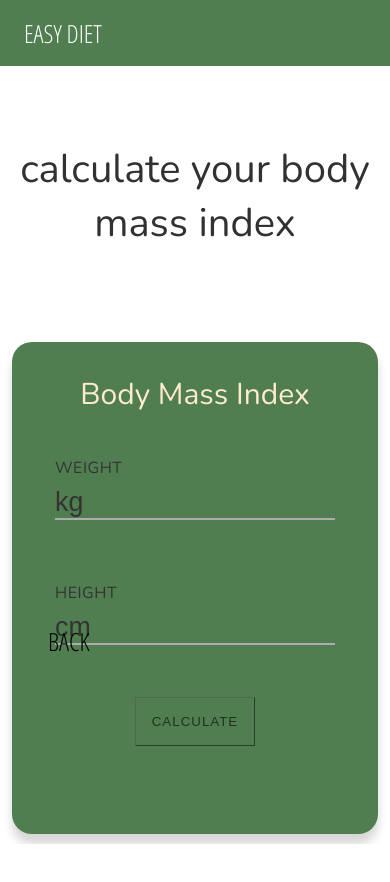
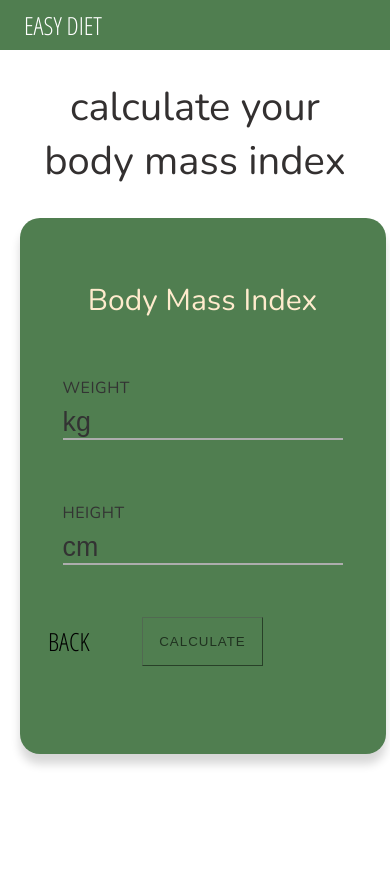
Before and after one commit to frontendpole/ReactApp-DietKit, a React (Create React App) app: page /easy-diet-app/bmi-calculator in a window 390 px wide. Shown: the top 882 px of the page. Before the commit the page ends 844 px from the top, so only its background shows below. Built offline with nearby package versions, Linux system fonts and the light colour scheme.

Commit message:
mobile css

```diff
--- a/src/App.module.css
+++ b/src/App.module.css
@@ -14,7 +14,9 @@
   align-items: center;
   justify-content: space-around;
   flex-wrap: wrap;
-  width: 100%;
+  width: 90%;
+  align-self: center;
+  margin-bottom: 50px;
 }
 
 .Back {
@@ -30,3 +32,33 @@
   text-decoration: none;
   text-transform: uppercase;
 }
+
+@media (max-device-width: 400px) {
+.Back{
+  top: 145%;
+  left: 50%;
+    transform: translateX(-50%)
+}
+}
+
+@media (min-device-width: 401px) and (max-device-width: 590px){
+  .Back{
+    top: 135%;
+    left: 50%;
+    transform: translateX(-50%);
+  }
+}
+
+
+@media (max-device-width: 900px){
+  .AppWrapper {
+    height: auto;
+  }
+
+  .AppMain{
+    flex-direction: column;
+    justify-content: space-between;
+    height: 700px;
+    margin-bottom: 50px;
+  }
+}
--- a/src/components/Footer/Footer.module.css
+++ b/src/components/Footer/Footer.module.css
@@ -9,3 +9,9 @@
   font-family: 'Open Sans Condensed', sans-serif;
   font-size: 15px;
 }
+
+@media (max-device-width: 900px){
+  .Footer{
+    display: none;
+  }
+}
--- a/src/components/Form/Form.module.css
+++ b/src/components/Form/Form.module.css
@@ -49,3 +49,9 @@ label {
   align-self: flex-start;
   margin-top: 10px;
 }
+
+@media (max-device-width: 400px){
+  .FormWrapper{
+    width: 220px;
+  }
+}
--- a/src/components/Header/Header.module.css
+++ b/src/components/Header/Header.module.css
@@ -1,5 +1,5 @@
 .Header {
   color: rgb(51, 48, 48);
   text-align: center;
-  margin-bottom: 1rem;
+  margin: 30px 30px;
 }
--- a/src/containers/Card/Card.module.css
+++ b/src/containers/Card/Card.module.css
@@ -3,6 +3,7 @@
   flex-direction: column;
   justify-content: space-around;
   align-items: center;
+  align-self: center;
   width: 100%;
   max-width: 350px;
   max-height: 600px;
@@ -12,3 +13,11 @@
   padding: 2rem 0.5rem;
   margin-bottom: 10px;
 }
+
+
+@media (max-device-width: 400px){
+
+  .Card{
+    width: 280px;
+  }
+}
--- a/src/elements/Choice/Choice.module.css
+++ b/src/elements/Choice/Choice.module.css
@@ -1,12 +1,9 @@
 .Choice {
   display: flex;
-  /* flex-direction: column; */
   justify-content: space-around;
   align-items: center;
-  width: 100%;
-  max-width: 350px;
-  min-height: 200px;
-  max-height: 600px;
+  width: 300px;
+  height: 200px;
   margin: 0 auto;
   border-radius: 20px;
   box-shadow: 0 10px 10px 0 rgba(0, 0, 0, .16);
@@ -18,3 +15,14 @@
   font-size: 30px;
   text-decoration: none;
 }
+
+@media (max-device-width: 1200px){
+ .Choice{
+  width: 250px;
+  height: 130px;
+ }
+
+ .Choice a{
+   font-size: 28px;
+ }
+}
--- a/src/elements/InputField/InputField.module.css
+++ b/src/elements/InputField/InputField.module.css
@@ -48,3 +48,9 @@
   text-transform: uppercase;
   letter-spacing: +.5px;
 }
+
+@media (max-device-width: 400px){
+    .InputFieldWrapper input::placeholder{
+      font-size: 16px;
+    }
+}
```
